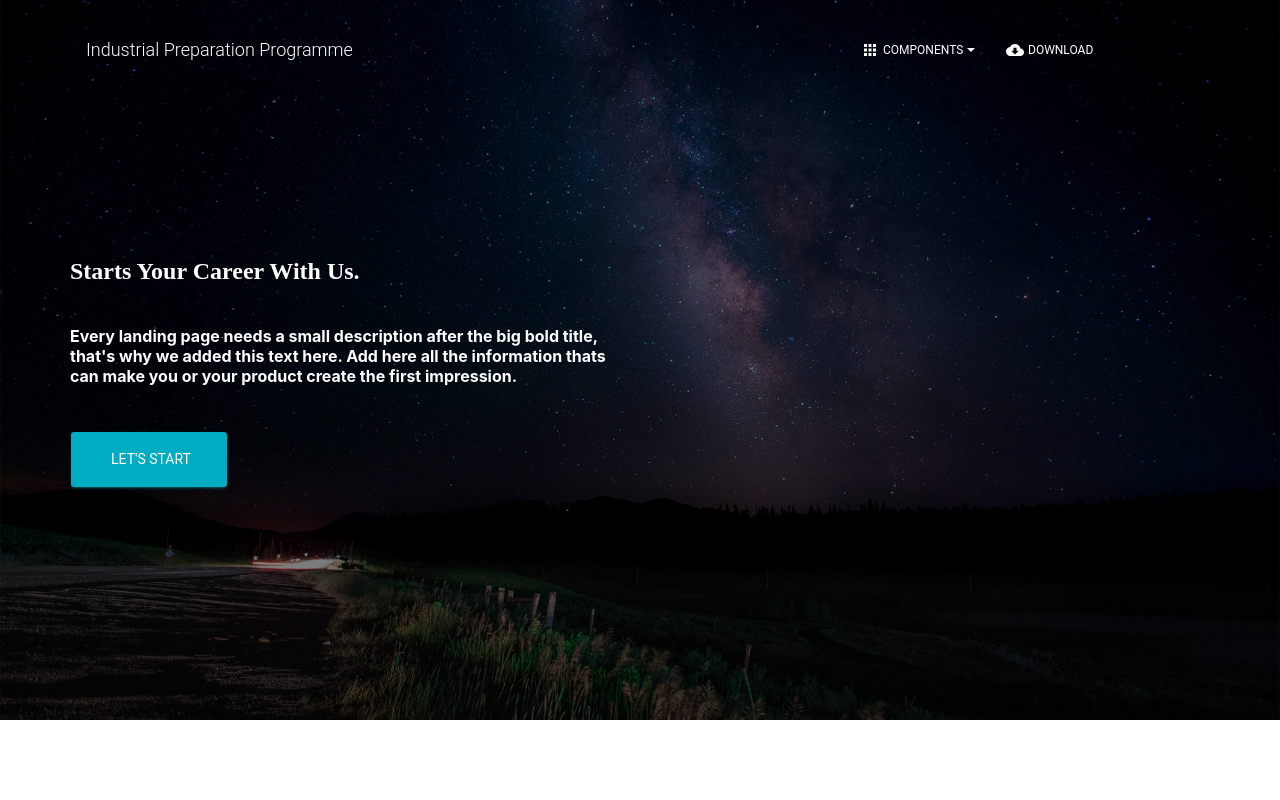
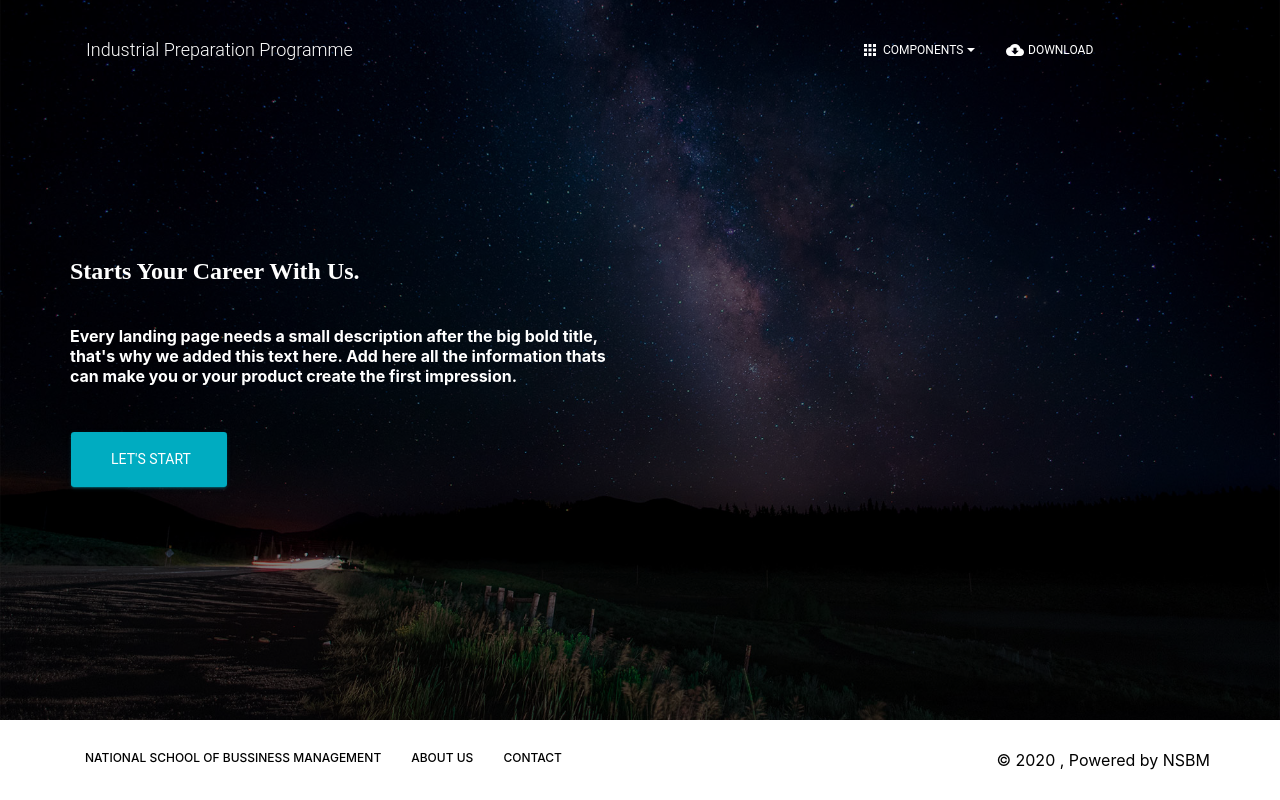
Before and after one commit to chamodKanishka/IPT, a React (Create React App) app: page / in a window 1280 px wide. Built offline with nearby package versions, Linux system fonts and the light colour scheme.

Commit message:
add footer to langing page and add some links

```diff
--- a/src/assets/jss/material-kit-react/components/footerStyle.js
+++ b/src/assets/jss/material-kit-react/components/footerStyle.js
@@ -1,4 +1,4 @@
-import { container, primaryColor } from "assets/jss/material-kit-react.js";
+import { container, primaryColor } from "../../material-kit-react.js";
 
 const footerStyle = {
   block: {
--- /dev/null
+++ b/src/components/Footer/Footer.js
@@ -0,0 +1,74 @@
+/*eslint-disable*/
+import React from "react";
+// nodejs library to set properties for components
+import PropTypes from "prop-types";
+// nodejs library that concatenates classes
+import classNames from "classnames";
+// material-ui core components
+import { List, ListItem } from "@material-ui/core";
+import { makeStyles } from "@material-ui/core/styles";
+
+// @material-ui/icons
+import Favorite from "@material-ui/icons/Favorite";
+
+import styles from "../../assets/jss/material-kit-react/components/footerStyle.js";
+
+const useStyles = makeStyles(styles);
+
+export default function Footer(props) {
+  const classes = useStyles();
+  const { whiteFont } = props;
+  const footerClasses = classNames({
+    [classes.footer]: true,
+    [classes.footerWhiteFont]: whiteFont
+  });
+  const aClasses = classNames({
+    [classes.a]: true,
+    [classes.footerWhiteFont]: whiteFont
+  });
+  return (
+    <footer className={footerClasses}>
+      <div className={classes.container}>
+        <div className={classes.left}>
+          <List className={classes.list}>
+            <ListItem className={classes.inlineBlock}>
+              <a
+                href="https://www.nsbm.ac.lk"
+                className={classes.block}
+                target="_blank"
+              >
+                National School of Bussiness Management
+              </a>
+            </ListItem>
+            <ListItem className={classes.inlineBlock}>
+              <a
+                href="https://www.creative-tim.com/presentation?ref=mkr-footer"
+                className={classes.block}
+                target="_blank"
+              >
+                About us
+              </a>
+            </ListItem>
+            <ListItem className={classes.inlineBlock}>
+              <a
+                href="http://blog.creative-tim.com/?ref=mkr-footer"
+                className={classes.block}
+                target="_blank"
+              >
+                Contact
+              </a>
+            </ListItem>
+          </List>
+        </div>
+        <div className={classes.right}>
+          &copy; {1900 + new Date().getYear()} ,
+            Powered by NSBM
+        </div>
+      </div>
+    </footer>
+  );
+}
+
+Footer.propTypes = {
+  whiteFont: PropTypes.bool
+};
--- a/src/views/LandingPage.js
+++ b/src/views/LandingPage.js
@@ -8,6 +8,7 @@ import { makeStyles } from "@material-ui/core/styles";
 
 // core components
 import Header from "../components/Header/Header.js";
+import Footer from "../components/Footer/Footer.js";
 import HeaderLinks from "../components/Header/HeaderLinks.js";
 import GridContainer from "../components/Grid/GridContainer.js";
 import GridItem from "../components/Grid/GridItem.js";
@@ -62,6 +63,7 @@ export default function LandingPage(props) {
           </GridContainer>
         </div>
       </Parallax>
+      <Footer />
     </div>
   );
 }
```
